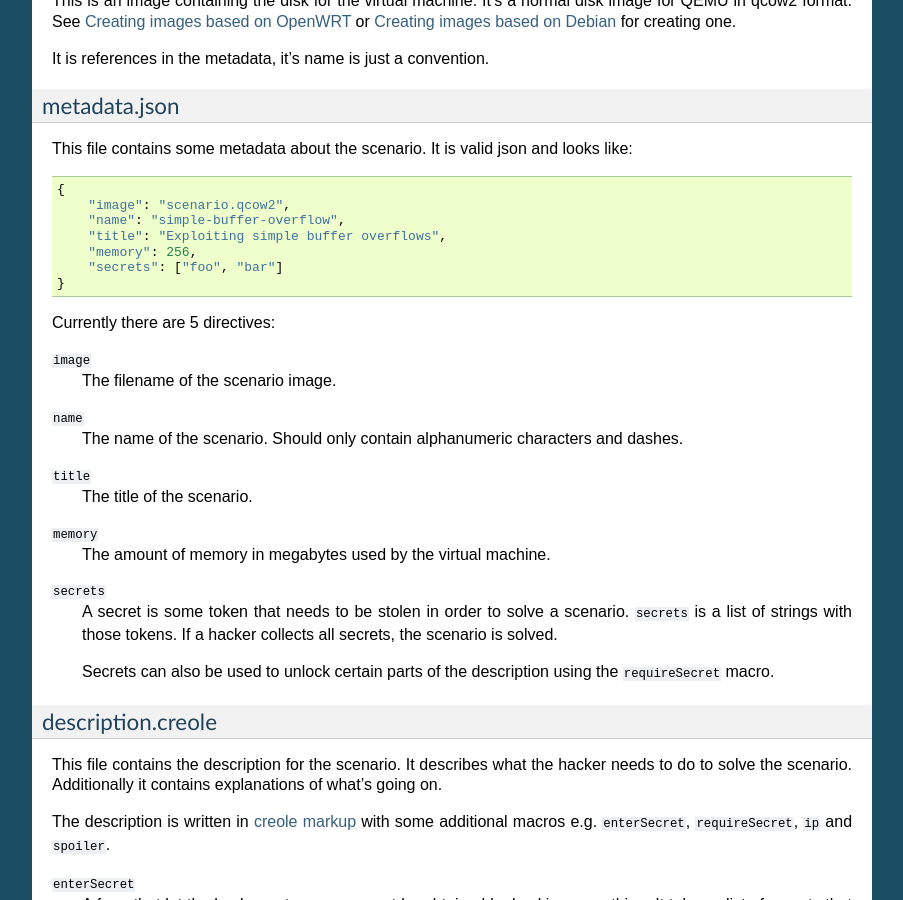
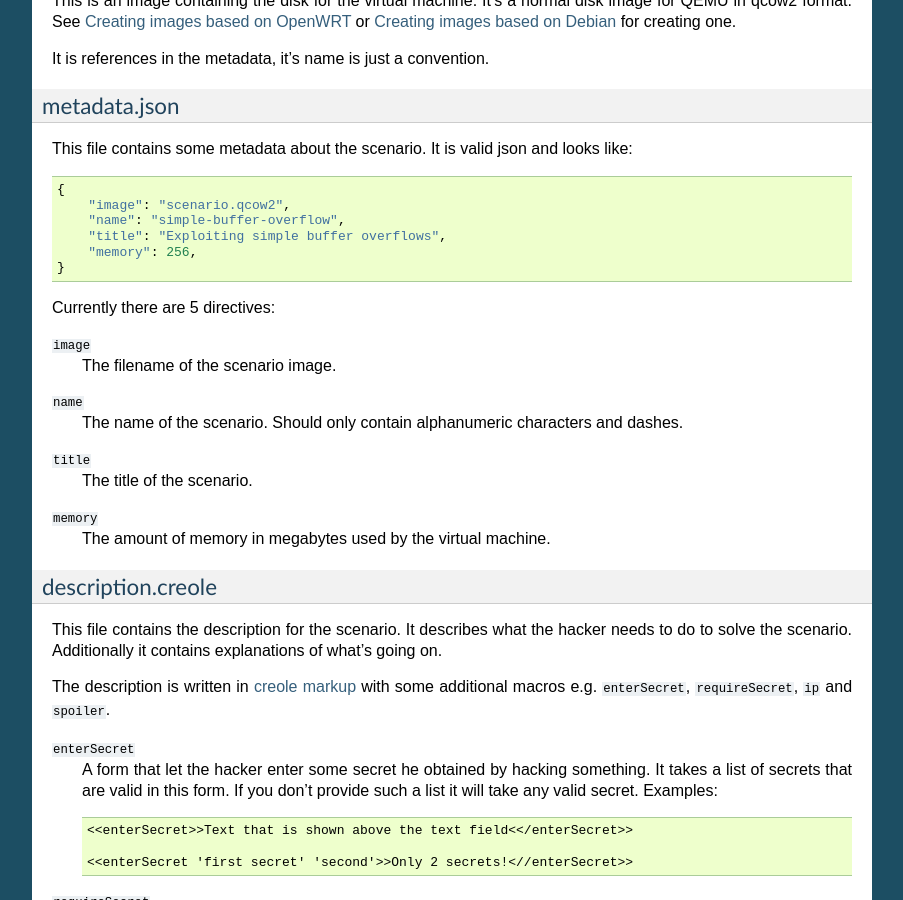
Before and after one commit to teythoon/Insekta, a Sphinx documentation site: the page built from docs/creating-scenarios.rst, in a window 1280 px wide and 900 px high, scrolled down 468 px. Shown: the whole window, without its empty margins (198-1101 px from the left). Built offline with Sphinx 7.4.7, drawn with Linux system fonts in a browser that asks for light colours; pages that are not in the unit, such as notebooks, are missing from menus.

Commit message:
Removed secrets metakey entry in documentation

```diff
--- a/docs/creating-scenarios.rst
+++ b/docs/creating-scenarios.rst
@@ -39,7 +39,6 @@ looks like::
        "name": "simple-buffer-overflow",
        "title": "Exploiting simple buffer overflows",
        "memory": 256,
-       "secrets": ["foo", "bar"]
    }
 
 Currently there are 5 directives:
@@ -56,14 +55,6 @@ Currently there are 5 directives:
 
 ``memory``
    The amount of memory in megabytes used by the virtual machine.
-
-``secrets``
-   A secret is some token that needs to be stolen in order to solve a
-   scenario. ``secrets`` is a list of strings with those tokens. If a hacker
-   collects all secrets, the scenario is solved.
-
-   Secrets can also be used to unlock certain parts of the description using
-   the ``requireSecret`` macro.
 
 description.creole
 ^^^^^^^^^^^^^^^^^^
```
